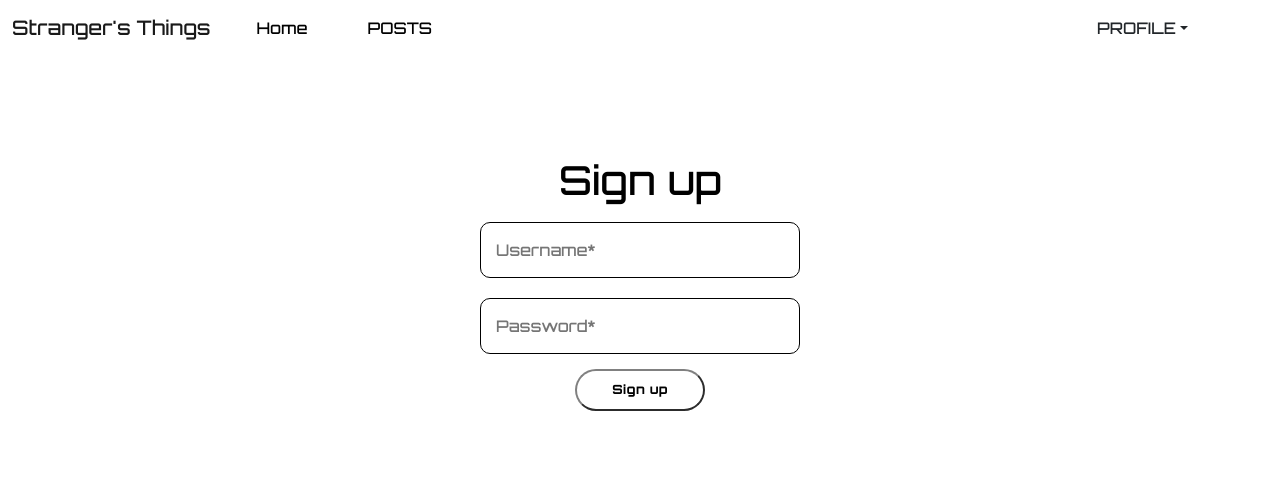
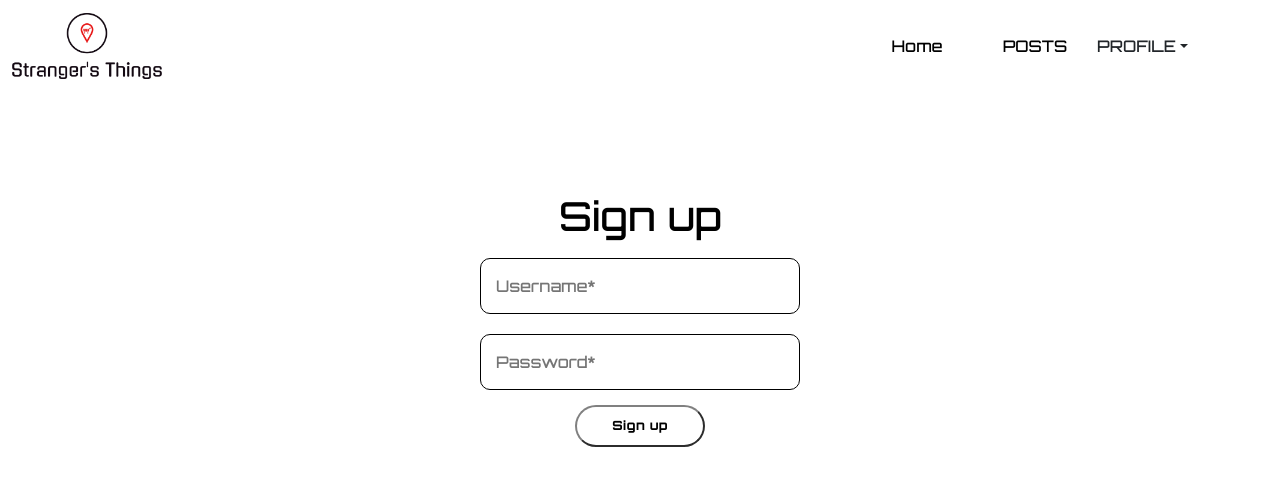
Before and after one commit to AMT98/Stranger-s-Things, a React (Create React App) app: page /signup in a window 1280 px wide. Shown: the top 486 px of the page. Built offline with nearby package versions, Linux system fonts and the light colour scheme.

Commit message:
Add Favicon

```diff
--- a/public/index.html
+++ b/public/index.html
@@ -16,6 +16,7 @@
       rel="stylesheet"
       href="https://fonts.googleapis.com/css2?family=Material+Symbols+Outlined:opsz,wght,FILL,GRAD@48,700,0,200"
     />
+    <link rel="shortcut icon" type="image/png" href="favicon.png" />
     <title>Stranger's Things</title>
   </head>
   <body id="body">
--- a/src/components/App.jsx
+++ b/src/components/App.jsx
@@ -6,7 +6,6 @@ import Signup from "./Signup";
 import Profile from "./Profile";
 import { Route, Switch } from "react-router-dom";
 import NavBar from "./NavBar";
-
 
 const App = () => {
   const url = "https://strangers-things.herokuapp.com/api/2209-FTB-CT-WEB-PT";
@@ -20,8 +19,7 @@ const App = () => {
   }, []);
   return (
     <>
-      <NavBar
-      token = {token}/>
+      <NavBar token={token} />
       <Switch>
         <Route exact path="/">
           <Login url={url} token={token} />
--- a/src/components/Edit.jsx
+++ b/src/components/Edit.jsx
@@ -1,5 +1,5 @@
 import React, { useState } from "react";
-import {useHistory} from "react-router-dom"
+import { useHistory } from "react-router-dom";
 import Popup from "./Popup";
 
 const Edit = ({ setData, data, token, postId }) => {
@@ -7,7 +7,7 @@ const Edit = ({ setData, data, token, postId }) => {
   const [description, setDescription] = useState("");
   const [price, setPrice] = useState("");
   const [location, setLocation] = useState("");
-  let history = useHistory()
+  let history = useHistory();
 
   // const [token, setToken] = useState('')
   // let token = "eyJhbGciOiJIUzI1NiIsInR5cCI6IkpXVCJ9.eyJfaWQiOiI2MzlhYzc5MjUxMGEwODAwMTcyOTM1NmQiLCJ1c2VybmFtZSI6IkFzd2luIiwiaWF0IjoxNjcxMTUxOTcxfQ.Jzjv0Q3phc_xG52_7b7wJA-Kd40zOrNWKwW9gNolATU"
@@ -45,7 +45,7 @@ const Edit = ({ setData, data, token, postId }) => {
       setDescription("");
       setPrice("");
       setLocation("");
-      history.push('/posts')
+      history.push("/posts");
       console.log(newData);
     } catch (error) {
       console.error(error);
--- a/src/components/Home.jsx
+++ b/src/components/Home.jsx
@@ -29,9 +29,11 @@ const Home = ({ url }) => {
   };
   const handleLogin = () => {
     history.push("/");
+    window.location.reload();
   };
   const handleMarketPlace = () => {
     history.push("/posts");
+    window.location.reload();
   };
   useEffect(() => {
     handleProfile();
@@ -43,6 +45,11 @@ const Home = ({ url }) => {
         <h1>Welcome to Stranger's Things!</h1>
         {localStorage.getItem("token") && <h3>Logged in as: {userName}</h3>}
         {localStorage.getItem("token") ? (
+          <h1>Sent Messages</h1>
+        ) : (
+          <h1>Please Login to Continue</h1>
+        )}
+        {localStorage.getItem("token") ? (
           <button className="inputBtn" onClick={handleMarketPlace}>
             View Marketplace
           </button>
@@ -51,7 +58,6 @@ const Home = ({ url }) => {
             Log In
           </button>
         )}
-        {localStorage.getItem('token') ? <h1>Sent Messages</h1> : <h1>Please Login to Continue</h1>}
         <hr></hr>
         <hr></hr>
       </div>
--- a/src/components/Messages.jsx
+++ b/src/components/Messages.jsx
@@ -11,7 +11,7 @@ const Messages = ({ url, posts, postId, token }) => {
         method: "POST",
         headers: {
           "Content-Type": "application/json",
-          'Authorization': `Bearer ${token}`,
+          Authorization: `Bearer ${token}`,
         },
         body: JSON.stringify({
           message: {
--- a/src/components/NavBar.jsx
+++ b/src/components/NavBar.jsx
@@ -13,9 +13,10 @@ import {
   DropdownItem,
 } from "reactstrap";
 import { NavLink, useHistory } from "react-router-dom";
+import img1 from "./images/ST.png";
+import { getValue } from "@testing-library/user-event/dist/utils";
 
 const NavBar = () => {
-  console.log(localStorage.getItem('token'));
   let history = useHistory();
   const [isOpen, setIsOpen] = useState(false);
   const toggle = () => setIsOpen(!isOpen);
@@ -27,26 +28,25 @@ const NavBar = () => {
     localStorage.removeItem("token");
     localStorage.removeItem("authorid");
     history.push("/home");
-    window.location.reload()
+    window.location.reload();
   };
   const handleSignup = () => {
     history.push("/signup");
-
   };
   useEffect(() => {
     if (localStorage.getItem("token")) {
       setIsLoggedIn(true);
     }
-  });
+  }, []);
   return (
     <div>
       <Navbar expand={"xl"}>
-        <NavbarBrand href={isLoggedIn ? "/posts" : "/" }>
-          Stranger's Things
+        <NavbarBrand href={isLoggedIn ? "/posts" : "/"}>
+          <img src={img1} className="logo" alt="logo" />
         </NavbarBrand>
         <NavbarToggler onClick={toggle} />
         <Collapse isOpen={isOpen} navbar>
-          <Nav className="me-auto" navbar>
+          <Nav className="me-auto" navbar></Nav>
           <NavItem>
             <NavLink
               activeClassName="activeNavLinks"
@@ -65,13 +65,13 @@ const NavBar = () => {
               POSTS
             </NavLink>
           </NavItem>
-          </Nav>
+
           <UncontrolledDropdown nav inNavbar className="profileNav">
             <DropdownToggle nav caret>
               PROFILE
             </DropdownToggle>
-            <DropdownMenu start>
-              {localStorage.getItem('token') && (
+            <DropdownMenu start={getValue.toString()}>
+              {localStorage.getItem("token") && (
                 <>
                   <DropdownItem>Inbox</DropdownItem>
                   <DropdownItem onClick={() => history.push("/home")}>
@@ -81,7 +81,7 @@ const NavBar = () => {
               )}
               <>
                 <DropdownItem>
-                {localStorage.getItem('token') ? (
+                  {localStorage.getItem("token") ? (
                     <h6 className="logInLogOutBtn" onClick={handleLogout}>
                       log Out
                     </h6>
--- a/src/components/Signup.jsx
+++ b/src/components/Signup.jsx
@@ -29,6 +29,8 @@ const Signup = ({ url, token }) => {
         setUserName("");
         setPassword("");
         setDataSuccess(true);
+        history.push("/home");
+        window.location.reload();
       }
 
       localStorage.setItem("token", data.data.token);
--- a/src/index.css
+++ b/src/index.css
@@ -76,6 +76,10 @@
 }
 .navLinks:hover {
   color: rgb(124, 114, 114);
+}
+li{
+
+  list-style-type: none;
 }
 .activeNavLinks {
   color: black;
@@ -218,3 +222,7 @@
   flex-wrap: wrap;
 
 }
+.logo {
+  height: auto;
+  width: 150px;
+}
```
Also changed, not shown: src/components/Login.jsx (+3 -7 lines), src/components/View.jsx (+6 -10 lines), public/icons/favicon.png (added), src/components/Posts.jsx (indentation only), src/components/images/ST.png (added). Lines whose indentation alone changed are shown as unchanged.
